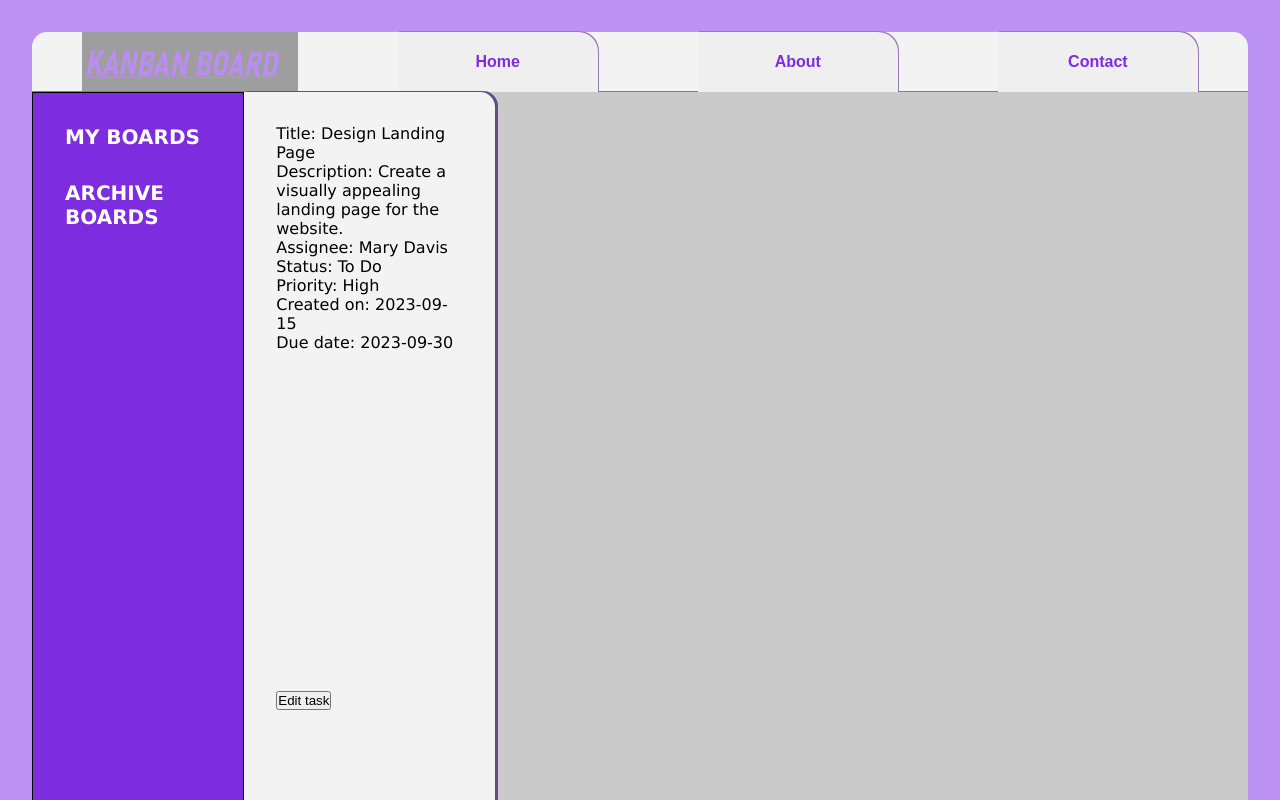
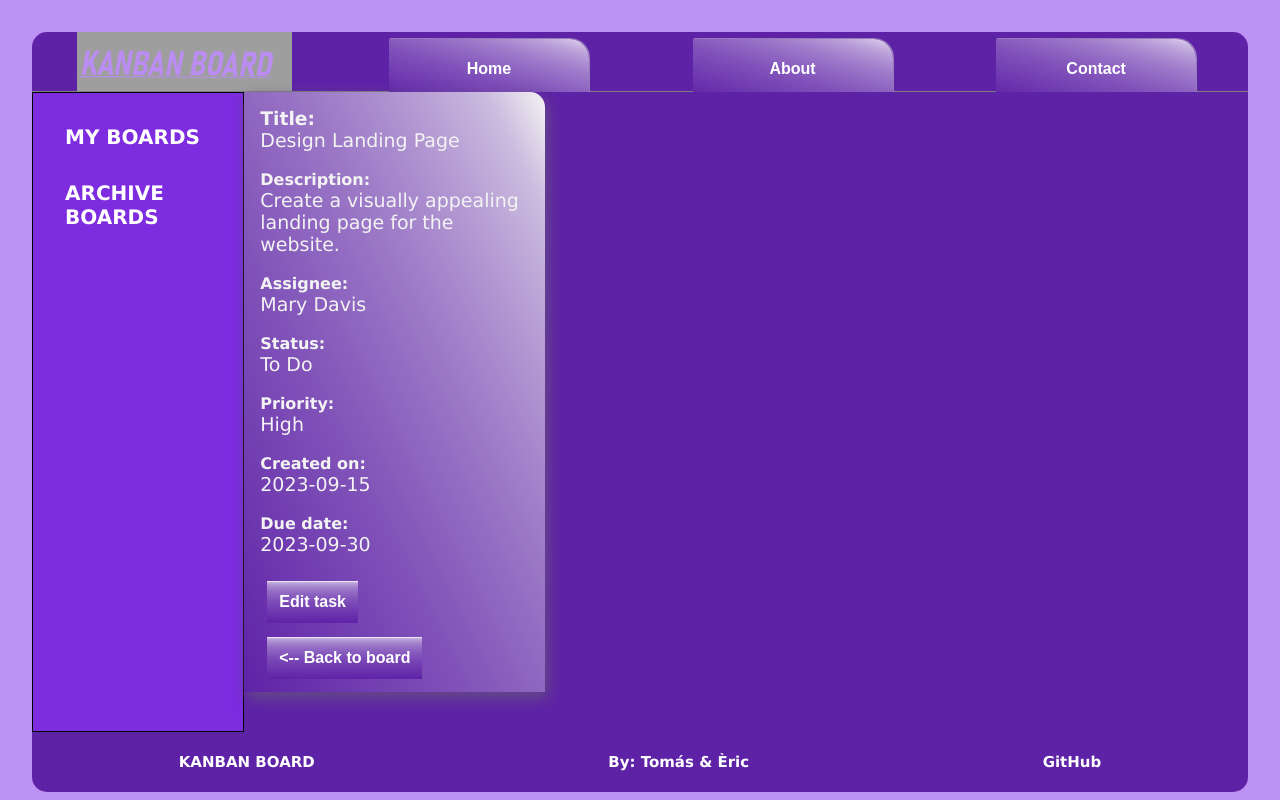
Before and after one commit to Violinistapirata/Kanban-Board, a React (Vite) app in the folder Kanban-Board/: page /details/1 in a window 1280 px wide. Shown: the top 800 px of the page. Built offline with nearby package versions, Linux system fonts and the light colour scheme; grey boxes are pictures that could not be loaded.

Commit message:
styles_3_done

```diff
--- a/Kanban-Board/src/Pages/TaskDetailsPage.css
+++ b/Kanban-Board/src/Pages/TaskDetailsPage.css
@@ -1,23 +1,50 @@
+h3 {
+    color: #f3f3f3;
+}
+h4 {
+    color: #f3f3f3;
+}
+
+
+p{
+    color: #f3f3f3;
+    font-size: 19px;
+
+
+}
+
+
+
+
 .task-details-container{
 
-    padding: 2rem;
-    background-color: #F0F0F0;
-    box-shadow: 3px -1px 0px #654d83;
+    height: 75vh;
+    padding: 1rem;
+    background: linear-gradient(to bottom left,#f3f3f3, 30%, #5e22a7);
+    box-shadow: 3px 6px 15px #654d83;
     border-top-right-radius: 15px;
-    width: 25%;
-    height: auto;
-    display: flex;
-    justify-content: start;
-    align-items: start;
-    flex-wrap: wrap;
-    gap: 10rem;
-    background-color: #f3f3f3;
+    width: 30%;
 }
 
 .task-details-background{
     width: 100%;
-    height: auto;
+
     margin: 0px;
-    background-color: #cacaca;
+    background-color: #5e22a7;
     padding-bottom: 0px;
 }
+
+button{
+
+    color: #ffffff;
+    font-size: 16px;
+    font-weight: bold;
+    border: none;
+    padding: 12px;
+    margin: 7px;
+    background: linear-gradient(to bottom,#ffffff, 10%, #5e22a7);
+    cursor: pointer;
+
+
+
+}
--- a/Kanban-Board/src/Pages/TaskDetailsPage.jsx
+++ b/Kanban-Board/src/Pages/TaskDetailsPage.jsx
@@ -39,13 +39,19 @@ function TaskDetailsPage({ taskProps }) {
     <div className="task-details-background">
     <div className="task-details-container">
       <ul>
-        <li>Title: {title}</li>
-        <li>Description: {description}</li>
-        <li>Assignee: {assignee}</li>
-        <li>Status: {status}</li>
-        <li>Priority: {priority}</li>
-        <li>Created on: {createdDate}</li>
-        <li>Due date: {dueDate}</li>
+        <li><h3>Title: </h3><p>{title}</p></li>
+        <br></br>
+        <li><h4>Description:</h4> <p>{description}</p></li>
+        <br></br>
+        <li><h4>Assignee: </h4><p>{assignee}</p></li>
+        <br></br>
+        <li><h4>Status:</h4><p> {status}</p></li>
+        <br></br>
+        <li><h4>Priority:</h4> <p>{priority}</p></li>
+        <br></br>
+        <li><h4>Created on:</h4><p> {createdDate}</p></li>
+        <br></br>
+        <li><h4>Due date:</h4> <p>{dueDate}</p></li>
       </ul>
       <br />
       <button onClick={handleEditTask}>Edit task</button>
--- a/Kanban-Board/src/components/CurrentBoard.css
+++ b/Kanban-Board/src/components/CurrentBoard.css
@@ -1,5 +1,5 @@
 h1 {
-  color: #ba8cf2;
+  color: #fafafa;
   padding-bottom: 10px;
   font-size: 30px;
 }
@@ -11,7 +11,7 @@ h1 {
   justify-content: start;
   align-items: start;
   gap: 10rem;
-  background-color: #cacaca;
+  background-color: #5e22a7;
 
 /*   .task-container {
 
@@ -40,24 +40,23 @@ h1 {
   div {
     height: 75vh;
     padding: 1rem;
-    background: linear-gradient(to bottom left, #f3f3f3, #cacaca);
-    box-shadow: 3px -1px 0px #654d83;
+    background: linear-gradient(to bottom left,#f3f3f3, 30%, #5e22a7);
+    box-shadow: 3px 6px 15px #654d83;
     border-top-right-radius: 15px;
     /* border: 1px solid red; */
-    width: 25%;
+    width: 30%;
   }
 
   button {
-    background-color: #873de0;
-    color: white;
-    padding-top: 2%;
-    margin-top: 5%;
-    padding: 10px 10px;
-    margin-right: 10px;
+    color: #ffffff;
+    font-size: 16px;
+    font-weight: bold;
     border: none;
-    border-radius: 4px;
+    padding: 12px;
+    margin: 7px;
+    background: linear-gradient(to bottom,#ffffff, 10%, #5e22a7);
     cursor: pointer;
-    font-size: 14px;
-    font-weight: bold;
+
+
   }
 }
--- a/Kanban-Board/src/components/Footer.css
+++ b/Kanban-Board/src/components/Footer.css
@@ -5,10 +5,10 @@
     width: 100%;
     height: 60PX;
 
-    background-color: #f3f3f3;
+    background:  #5e22a7;
     border-bottom-right-radius: 15px;
     border-bottom-left-radius: 15px;
-    font-size: 14px;
+    font-size: 15px;
     font-weight: bold;
-    color: #7d2ce0;
+    color: #ffffff;
 }
--- a/Kanban-Board/src/components/NavBar.css
+++ b/Kanban-Board/src/components/NavBar.css
@@ -4,8 +4,7 @@
     justify-content: space-around;
     width: 100%;
     height: 60PX;
-
-    background-color: #f3f3f3;
+    background:  #5e22a7;
     border-top-right-radius: 15px;
     border-top-left-radius: 15px;
     border-bottom: 1px solid grey;
@@ -28,9 +27,11 @@
 }
 
 .navbar-button {
+    color: #ffffff;
     font-size: 16px;
     font-weight: bold;
-    color: #7d2ce0;
+    background: linear-gradient(to bottom left,#ffffff, 20%, #5e22a7);
+    cursor: pointer;
 
 border-top-right-radius: 20px;
 width: 200px;
--- a/Kanban-Board/src/components/Task.css
+++ b/Kanban-Board/src/components/Task.css
@@ -14,9 +14,37 @@ h2{
     background-color: #ffffff;
     padding: 10px 0px 20px 15px;
     box-shadow: 4px -1px 1px #7f669e;
-}
+    position: relative;
+    height: 120px;
+
+
+    img{
+        width: 20px;
+        background-color:#ffffff;
+    }
+
+    .delete-task-button {
+
+
+    background: #ffffff;
+        margin-right: 10px;
+        border: none;
+        border-radius: 4px;
+        cursor: pointer;
+        font-size: 14px;
+        font-weight: bold;
+        position: absolute;
+        bottom: 10px;
+        right: 10px;
+        opacity: 1;
+
+        }
+
+
+      }
+
 
 .task-text{
 
-    color: #000000;
+
 }
--- a/Kanban-Board/src/components/Task.jsx
+++ b/Kanban-Board/src/components/Task.jsx
@@ -23,7 +23,7 @@ function Task ({task, taskList, setTaskList}){
             const newTaskList = taskList.filter((task)=>task.id !== taskId);
             setTaskList(newTaskList);
             }}>
-            Delete Task
+            <img src="src/images/papelera.png"></img>
         </button></li>
         </ul>
 
--- a/Kanban-Board/src/components/UpdateTaskForm.css
+++ b/Kanban-Board/src/components/UpdateTaskForm.css
@@ -2,7 +2,6 @@
 
     min-height: 75vh;
     padding: 2rem;
-    background-color: #F0F0F0;
     box-shadow: 3px -1px 0px #654d83;
     border-top-right-radius: 15px;
     width: 25%;
@@ -11,6 +10,6 @@
     align-items: start;
     flex-wrap: wrap;
     gap: 10rem;
-    background: linear-gradient(to bottom left,#cacaca, #f3f3f3);
+    background: linear-gradient(to bottom left,#f3f3f3, 30%, #5e22a7);
     /* background-color: #f3f3f3; */
 }
```
Also changed, not shown: Kanban-Board/src/images/papelera.png (added).
